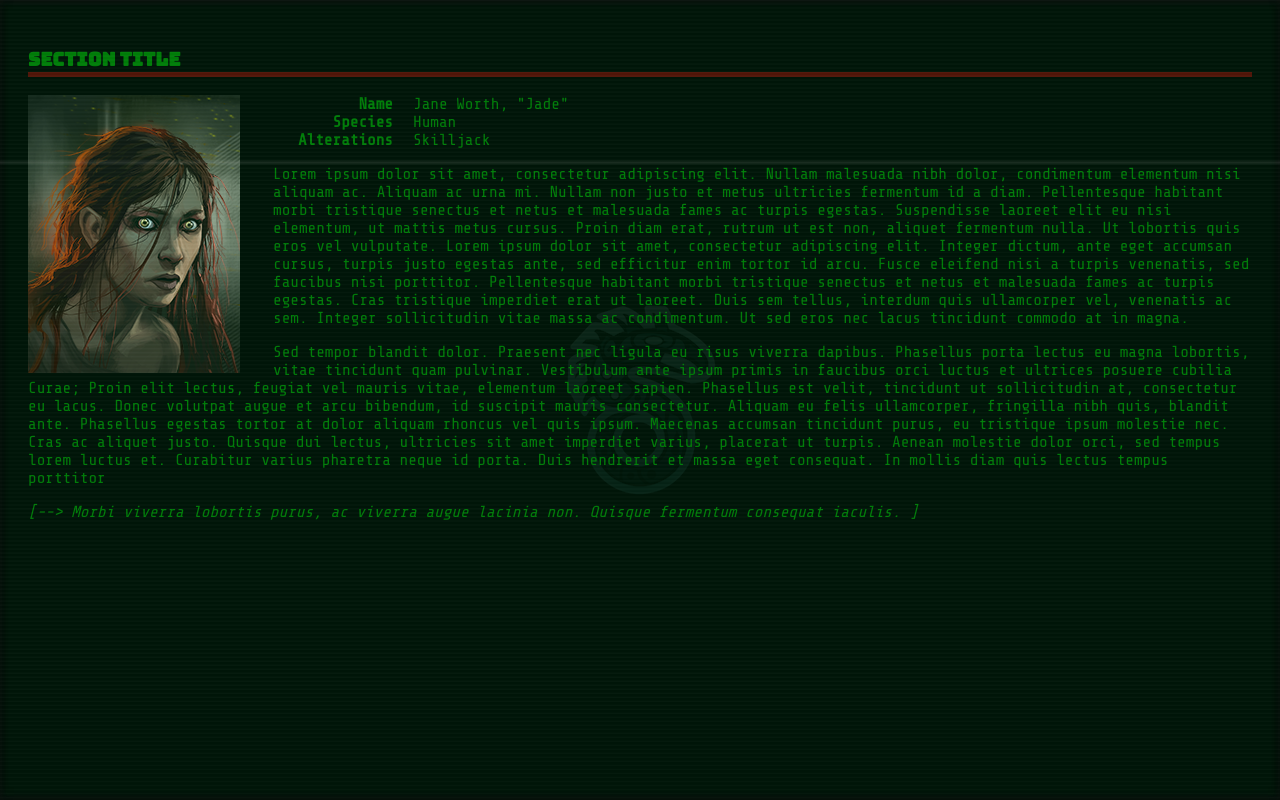
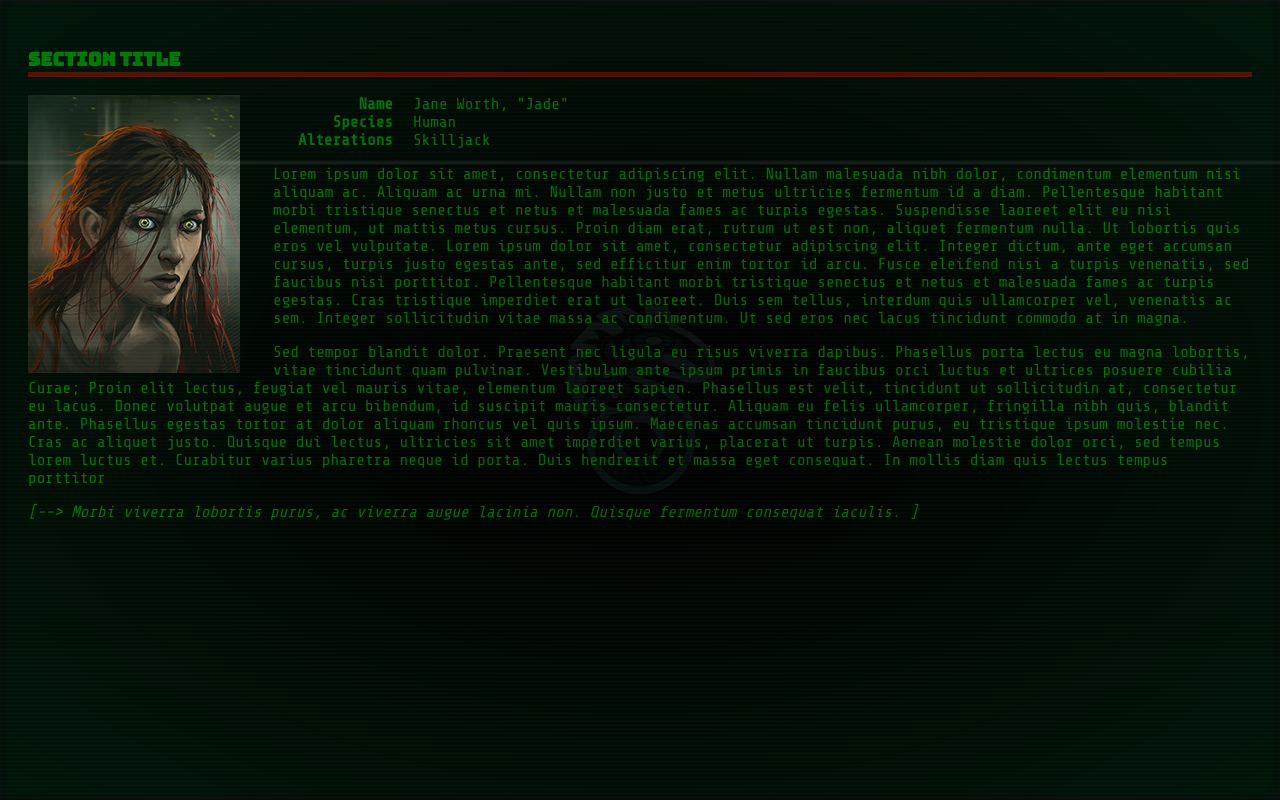
Before and after one commit to darelf/streets, a Python web app: template templates/index.html in a window 1280 px wide. Run offline with Jinja, Linux system fonts and the light colour scheme; the template is opened without the code that fills it, so the values that code supplies are empty; some libraries are stand-ins or nearby versions.

Commit message:
fix css background image

```diff
--- a/static/style.css
+++ b/static/style.css
@@ -70,7 +70,7 @@ h3 {
   height: 100%;
   z-index : 4011;
   background-color : #00C853;
-  background: radial-gradient(ellipse at center, rgba(0,0,0,1) 0%,rgba(0,0,0,0.62) 45%,rgba(0,9,4,0.6) 47%,$rudy-accent-color 100%);
+  background-image: radial-gradient(ellipse at center, rgba(0,0,0,1) 0%,rgba(0,0,0,0.62) 45%,rgba(0,9,4,0.6) 47%,#00C853 100%);
   box-shadow : inset 0px 0px 4px 4px rgba(100, 100, 100, .5);
   opacity : .1;
 }
```
